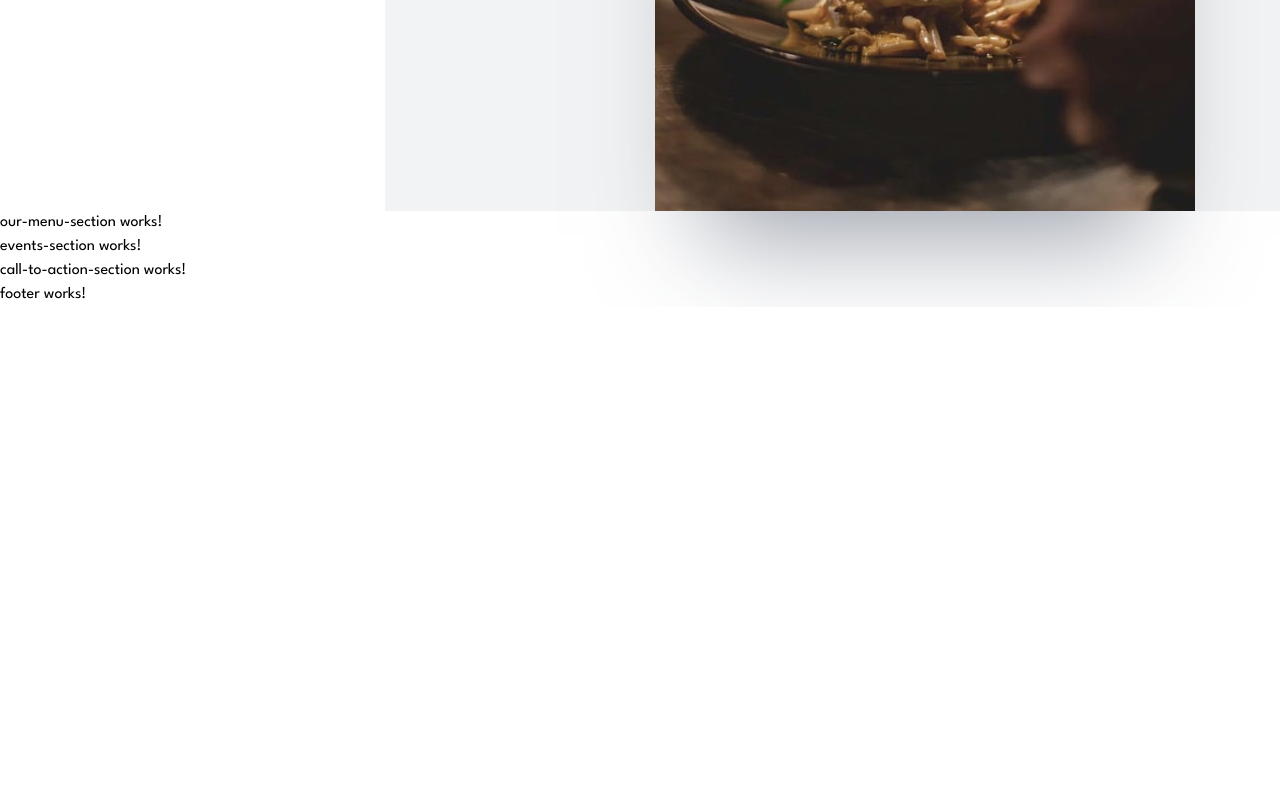
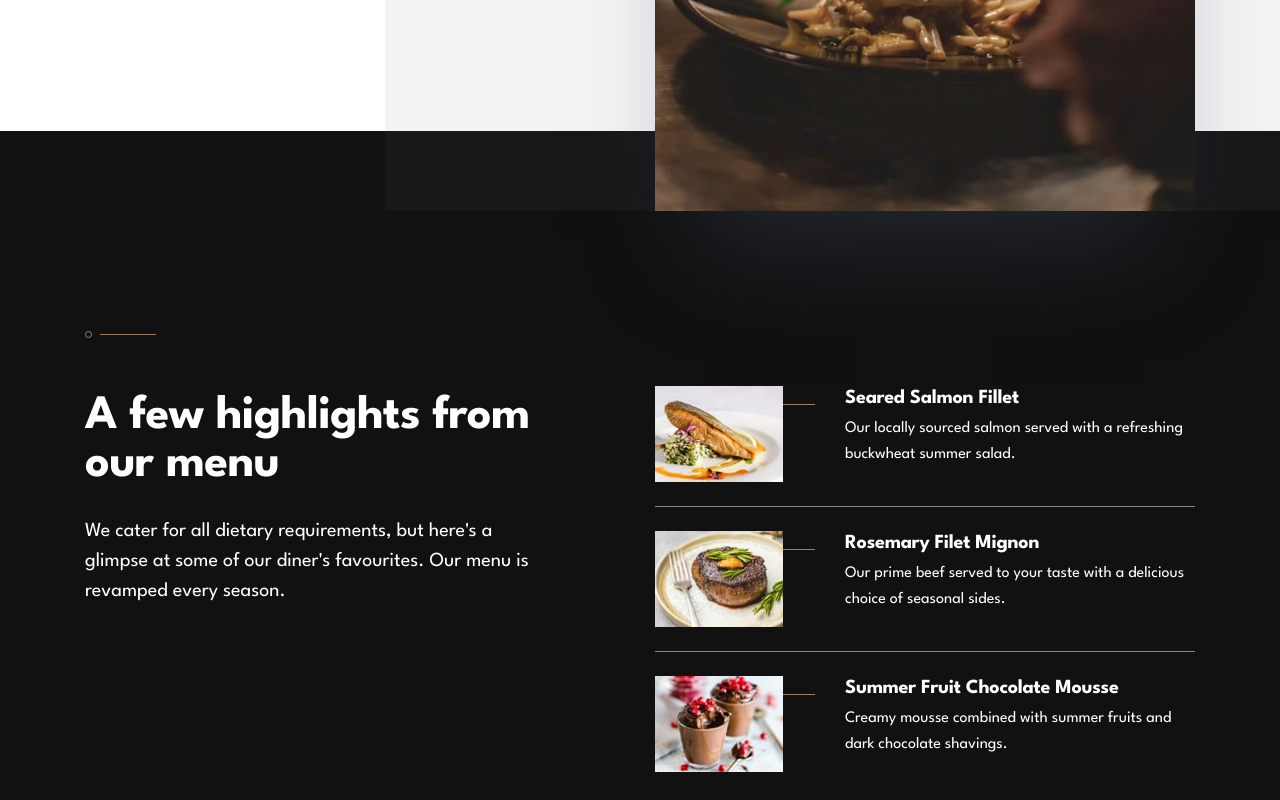
Before and after one commit to vanderms/dine-restaurant-website, an Angular app: page / in a window 1280 px wide. Shown: the part 2100-2900 px from the top of the page. Before the commit the page ends 2407 px from the top, so only its background shows below. Built offline with nearby package versions, Linux system fonts and the light colour scheme.

Commit message:
feat: implement section our menu responsive design

```diff
--- a/src/app/app.module.ts
+++ b/src/app/app.module.ts
@@ -13,6 +13,7 @@ import { OurMenuSectionComponent } from './components/sections/our-menu-section/
 import { EventsSectionComponent } from './components/sections/events-section/events-section.component';
 import { CallToActionSectionComponent } from './components/sections/call-to-action-section/call-to-action-section.component';
 import { FooterComponent } from './components/layout/footer/footer.component';
+import { MenuCardComponent } from './components/cards/menu-card/menu-card.component';
 
 @NgModule({
   declarations: [
@@ -27,6 +28,7 @@ import { FooterComponent } from './components/layout/footer/footer.component';
     EventsSectionComponent,
     CallToActionSectionComponent,
     FooterComponent,
+    MenuCardComponent,
   ],
   imports: [BrowserModule, AppRoutingModule],
   providers: [],
--- /dev/null
+++ b/src/app/components/cards/menu-card/menu-card.component.html
@@ -0,0 +1,18 @@
+<article class="grid grid-cols-1 gap-9
+  md:max-w-[35.8125rem] md:grid-cols-[10rem,1fr] md:gap-[1.875rem]">
+  <div class="relative">
+    <div class='absolute w-8 h-0 border-b border-primary top-[1.125rem] right-0'></div>
+    <picture>
+      <source media="(min-width: 45rem)" [srcset]="getSrcset('desktop-tablet')">
+      <img alt="thumbnail" [srcset]="getSrcset('mobile')">
+    </picture>
+  </div>
+  <header class="text-center md:text-left md:h-max">
+    <div class="heading-sm">
+      <ng-content select="[title]"></ng-content>
+    </div>
+    <div class="mt-1.5 body-md">
+      <ng-content></ng-content>
+    </div>
+  </header>
+</article>
--- /dev/null
+++ b/src/app/components/cards/menu-card/menu-card.component.ts
@@ -0,0 +1,20 @@
+import { Component, Input, OnInit } from '@angular/core';
+
+@Component({
+  selector: 'app-menu-card',
+  templateUrl: './menu-card.component.html',
+  styles: [],
+})
+export class MenuCardComponent implements OnInit {
+  @Input() thumbnail: string = '';
+  constructor() {}
+
+  ngOnInit(): void {}
+
+  getSrcset(viewport: 'desktop-tablet' | 'mobile'): string {
+    return (
+      `assets/homepage/${this.thumbnail}-${viewport}.jpg 1x,` +
+      `assets/homepage/${this.thumbnail}-${viewport}@2x.jpg 2x`
+    );
+  }
+}
--- a/src/app/components/sections/our-menu-section/our-menu-section.component.html
+++ b/src/app/components/sections/our-menu-section/our-menu-section.component.html
@@ -1 +1,47 @@
-<p>our-menu-section works!</p>
+<section [attr.aria-labelledby]="titleId" class="text-neutral-50 bg-neutral-800 pt-[4.5rem] pb-[6.25rem] xl:mt-[-5rem] xl:pt-[12.5rem]
+    xl:pb-[7.5rem]
+  ">
+  <div class="container xl:grid xl:grid-cols-[27.8125rem,33.75rem] xl:justify-between">
+    <header class="text-center xl:text-left">
+      <div class="flex justify-center xl:justify-start">
+        <img src="/assets/patterns/pattern-divide.svg" alt="">
+      </div>
+      <h2 [id]="titleId" class="heading-md mt-9 xl:mt-[3.4375rem]">A few highlights from
+        our menu</h2>
+      <p class="body-xl mt-4 xl:mt-[1.6875rem]">We cater for all dietary requirements, but
+        here&apos;s a
+        glimpse
+        at some of our diner&apos;s favourites. Our menu is revamped every season.
+      </p>
+    </header>
+    <ul class="mt-[5.3125rem] flex flex-col max-w-[20.4375rem] mx-auto md:max-w-[35.8125rem]
+      md:mt-14 xl:mt-[3.4375rem]
+    ">
+      <li>
+        <app-menu-card thumbnail="salmon">
+          <h3 title>Seared Salmon Fillet</h3>
+          <p>Our locally sourced salmon served with a refreshing buckwheat summer salad.
+          </p>
+        </app-menu-card>
+      </li>
+      <li>
+        <div class="my-12 w-full h-0 border-b border-neutral-50 opacity-50 md:my-6"></div>
+        <app-menu-card thumbnail="beef">
+          <h3 title>Rosemary Filet Mignon</h3>
+          <p>Our prime beef served to your taste with a delicious choice of seasonal
+            sides.
+          </p>
+        </app-menu-card>
+      </li>
+      <li>
+        <div class="my-12 w-full h-0 border-b border-neutral-50 opacity-50 md:my-6"></div>
+        <app-menu-card thumbnail="chocolate">
+          <h3 title>Summer Fruit Chocolate Mousse</h3>
+          <p>Creamy mousse combined with summer fruits and dark chocolate shavings.
+          </p>
+        </app-menu-card>
+      </li>
+    </ul>
+
+  </div>
+</section>
--- a/src/app/components/sections/our-menu-section/our-menu-section.component.ts
+++ b/src/app/components/sections/our-menu-section/our-menu-section.component.ts
@@ -1,16 +1,17 @@
 import { Component, OnInit } from '@angular/core';
+import { UniqueIdService } from 'src/app/services/unique-id/unique-id.service';
 
 @Component({
   selector: 'app-our-menu-section',
   templateUrl: './our-menu-section.component.html',
-  styles: [
-  ]
+  styles: [],
 })
 export class OurMenuSectionComponent implements OnInit {
+  titleId: string = '';
 
-  constructor() { }
+  constructor(private uid: UniqueIdService) {}
 
   ngOnInit(): void {
+    this.titleId = this.uid.generate();
   }
-
 }
```
